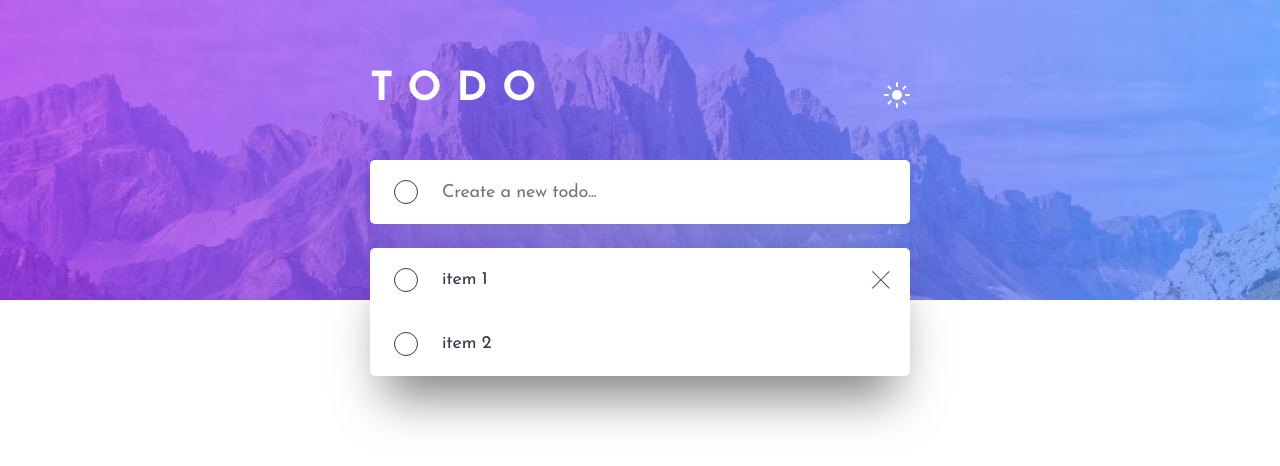
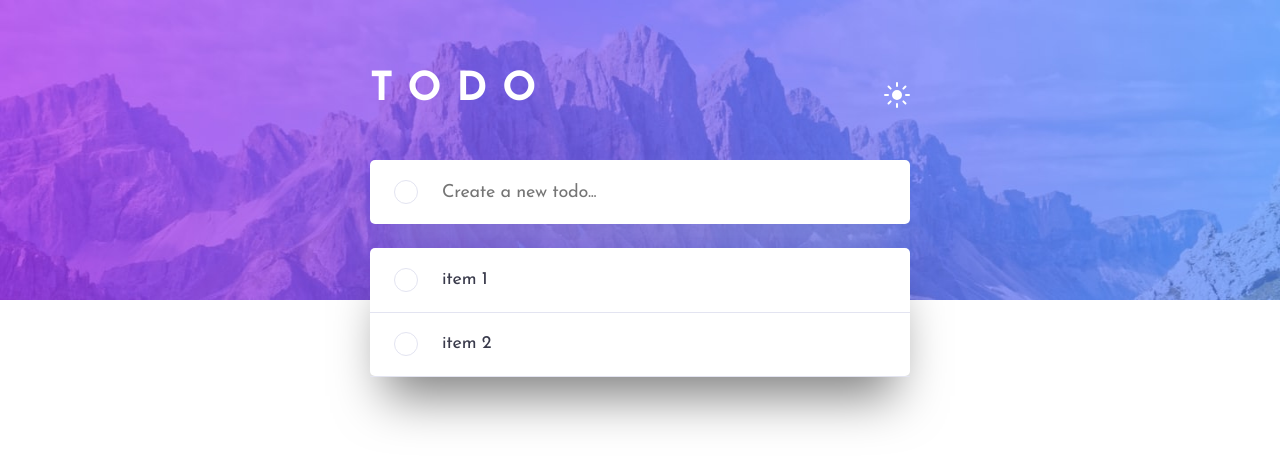
Before and after one commit to gia06/to-do-react, a React (Create React App) app: page / in a window 1280 px wide. Shown: the top 466 px of the page. Built offline with nearby package versions, Linux system fonts and the light colour scheme; no server answers.

Commit message:
modified styling

```diff
--- a/src/components/ToDoInput.js
+++ b/src/components/ToDoInput.js
@@ -12,6 +12,7 @@ function ToDoInput(props) {
         type="checkbox"
         onClick={() => setInputCheck(!inputCheck)}
         inputCheck={inputCheck}
+        isDarkTheme={props.isDarkTheme}
       >
         <img src={inputCheck ? checkIcon : ""} />
       </CheckBox>
@@ -49,13 +50,14 @@ const InputWrapper = styled.div`
   }
 `;
 
+// TODO needs border color fix on hover!
 export const CheckBox = styled.span`
   display: flex;
   justify-content: center;
   align-items: center;
   width: 24px;
   height: 24px;
-  border: 1px solid #393a4b;
+  border: 1px solid ${(props) => (props.isDarkTheme ? "#393a4b" : "#E3E4F1")};
   border-radius: 50%;
   background: ${(props) =>
     props.inputCheck
@@ -64,16 +66,29 @@ export const CheckBox = styled.span`
   position: absolute;
   left: 24px;
   cursor: pointer;
+
+  :hover {
+    border: double 1px transparent;
+    background-image: linear-gradient(
+        ${(props) =>
+          props.isDarkTheme ? "#25273d, #25273d" : "#ffffff, #ffffff"}
+      ),
+      linear-gradient(135deg, #55ddff 0%, #c058f3 100%);
+    background-origin: border-box;
+    background-clip: content-box, border-box;
+  }
+
+  @media (max-width: 375px) {
+    left: 20px;
+  }
 `;
 
 const MainInput = styled.input`
+  width: 100%;
   height: 100%;
-  width: 100%;
+  padding: 23px 20px 23px 72px;
   border-radius: 5px;
-  padding: 23px 20px 23px 72px;
-
   outline-style: none;
-
   font-style: normal;
   font-weight: 400;
   font-size: 18px;
--- a/src/components/ToDoList.js
+++ b/src/components/ToDoList.js
@@ -6,9 +6,37 @@ import crossIcon from "../assets/icon-cross.svg";
 
 function ToDoList(props) {
   const [itemCheck, setItemCheck] = useState(false);
+  const [hover, setHover] = useState(false);
+
+  const { innerWidth } = window;
 
   return (
     <ItemWrapper isDarkTheme={props.isDarkTheme}>
+      <Item
+        isDarkTheme={props.isDarkTheme}
+        onMouseEnter={() => setHover(true)}
+        onMouseLeave={() => setHover(false)}
+      >
+        <ItemCheckBox
+          type="checkbox"
+          onClick={() => setItemCheck(!itemCheck)}
+          itemCheck={itemCheck}
+          isDarkTheme={props.isDarkTheme}
+        >
+          <img src={itemCheck ? checkIcon : ""} />
+        </ItemCheckBox>
+
+        <ToDo>
+          <p style={{ display: "inline-block" }}>item 1</p>
+          {/* //TODO have to add delete functionality */}
+          {hover || innerWidth < 1024 ? (
+            <img src={crossIcon} style={{ cursor: "pointer" }} />
+          ) : null}
+        </ToDo>
+        <LineBetween isDarkTheme={props.isDarkTheme} />
+      </Item>
+
+      {/* // * for testing */}
       <Item isDarkTheme={props.isDarkTheme}>
         <ItemCheckBox
           type="checkbox"
@@ -17,19 +45,12 @@ function ToDoList(props) {
         >
           <img src={itemCheck ? checkIcon : ""} />
         </ItemCheckBox>
-        <p>item 1</p>
-        <img src={crossIcon} />
-      </Item>
 
-      <Item isDarkTheme={props.isDarkTheme}>
-        <ItemCheckBox
-          type="checkbox"
-          onClick={() => setItemCheck(!itemCheck)}
-          itemCheck={itemCheck}
-        >
-          <img src={itemCheck ? checkIcon : ""} />
-        </ItemCheckBox>
-        <label>item 2</label>
+        <ToDo>
+          <p>item 2</p>
+          {/* <img src={crossIcon} /> */}
+        </ToDo>
+        <LineBetween isDarkTheme={props.isDarkTheme} />
       </Item>
     </ItemWrapper>
   );
@@ -41,22 +62,18 @@ const ItemWrapper = styled.div`
   display: flex;
   flex-direction: column;
   width: 100%;
-
   background: ${(props) => (props.isDarkTheme ? "#25273D" : "#ffffff")};
   box-shadow: 0px 35px 50px -15px rgba(0, 0, 0, 0.5);
   border-radius: 5px;
 `;
 
 const Item = styled.div`
-  display: flex;
-  align-items: center;
-  justify-content: space-between;
+  display: block;
   width: 100%;
   height: 64px;
-  padding: 23px 20px 23px 72px;
   border-radius: 5px;
   color: ${(props) => (props.isDarkTheme ? "#C8CBE7" : "#393a4b")};
-
+  margin: auto 0;
   font-size: 18px;
   line-height: 18px;
   letter-spacing: -0.25px;
@@ -67,6 +84,29 @@ const Item = styled.div`
 `;
 
 const ItemCheckBox = styled(CheckBox)`
+  margin-top: 20px;
   background: ${(props) =>
     props.itemCheck ? "linear-gradient(135deg, #55ddff 0%, #c058f3 100%)" : ""};
+
+  @media (max-width: 375px) {
+    margin-top: 14px;
+  }
 `;
+
+const ToDo = styled.div`
+  display: flex;
+  align-items: center;
+  margin: auto 0;
+  justify-content: space-between;
+  margin: 23px 20px 23px 72px;
+
+  @media (max-width: 375px) {
+    margin: 15px 20px 15px 72px;
+  }
+`;
+
+const LineBetween = styled.hr`
+  width: 100%;
+  height: 1px;
+  background-color: ${(props) => (props.isDarkTheme ? "#393A4B" : "#E3E4F1")};
+`;
--- a/src/index.css
+++ b/src/index.css
@@ -7,7 +7,3 @@
   box-sizing: border-box;
   font-family: "Josefin Sans", monospace;
 }
-
-body {
-  /* height: 100vh; */
-}
```
